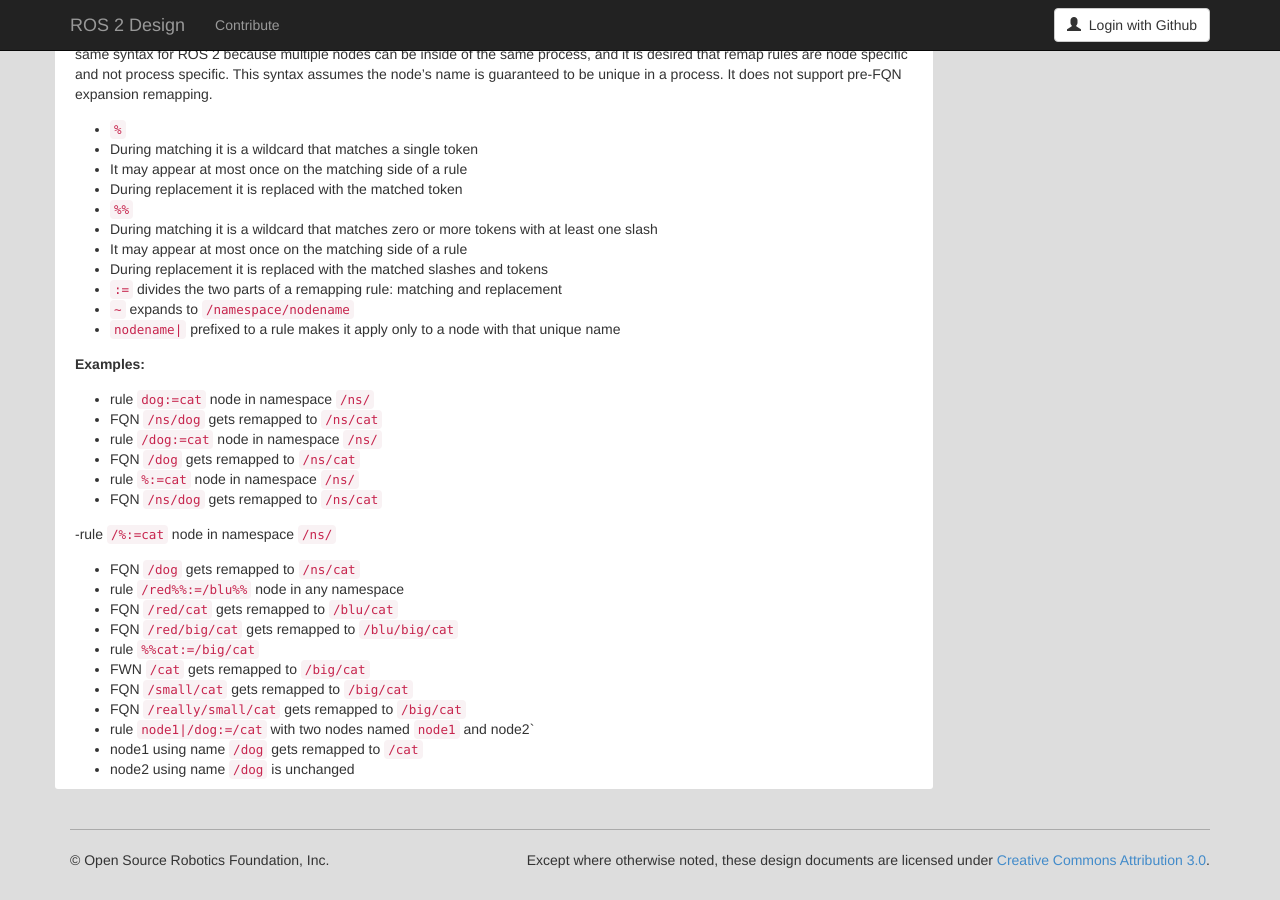
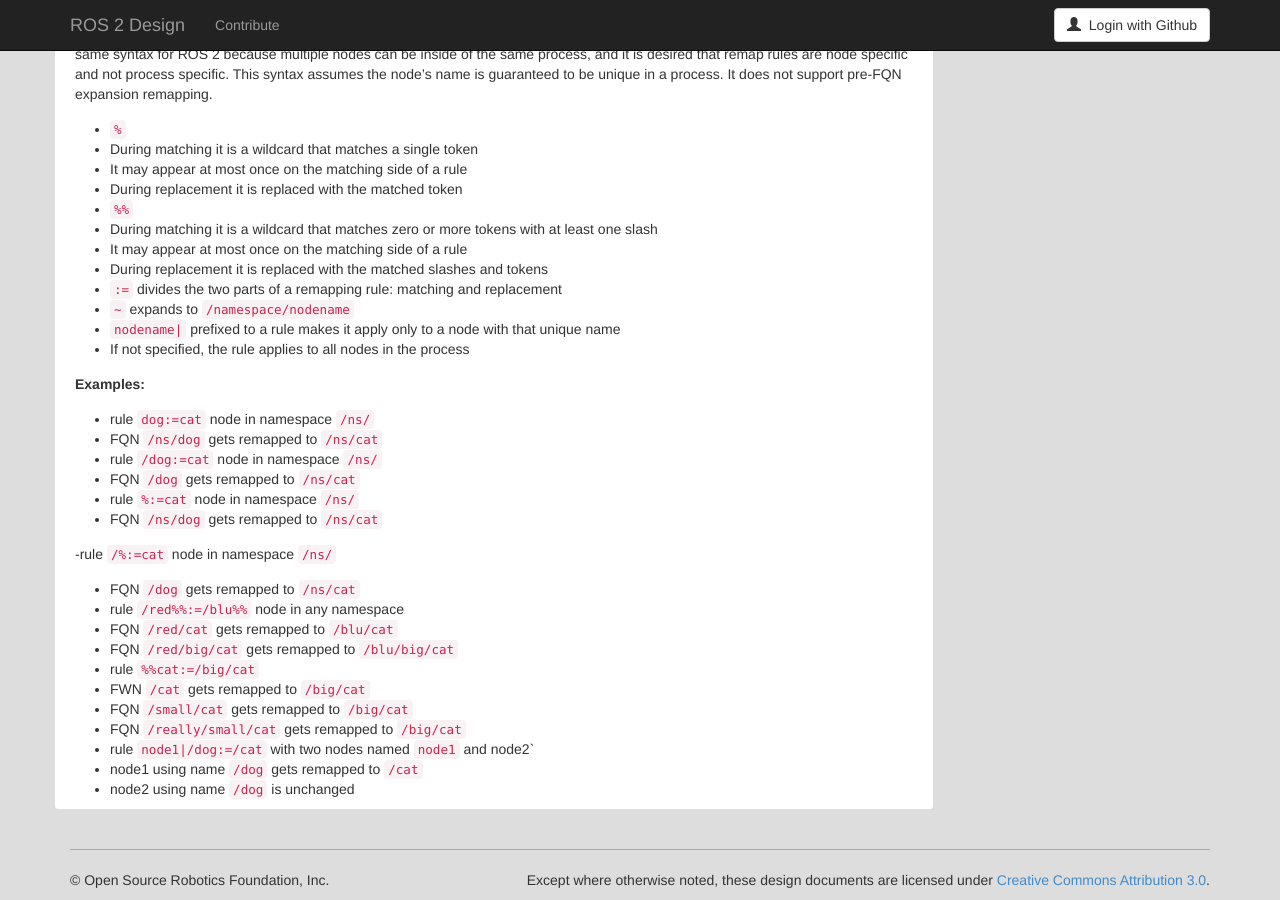
Before and after one commit to ros2/design, a Jekyll site: the page built from articles/remapping.md, in a window 1280 px wide and 900 px high, scrolled down 3191 px. Built offline with Jekyll 4.4.1, drawn with Linux system fonts in a browser that asks for light colours; nearby versions of some CDN libraries; our own code applies the rules of GitHub Pages for plain Markdown files.

Commit message:
clarified what happens if a rule is not tied to a node name

```diff
--- a/articles/remapping.md
+++ b/articles/remapping.md
@@ -203,6 +203,7 @@ It does not support pre-FQN expansion remapping.
 - `~` expands to `/namespace/nodename`
 
 - `nodename|` prefixed to a rule makes it apply only to a node with that unique name
+ - If not specified, the rule applies to all nodes in the process
 
 **Examples:**
 
```
